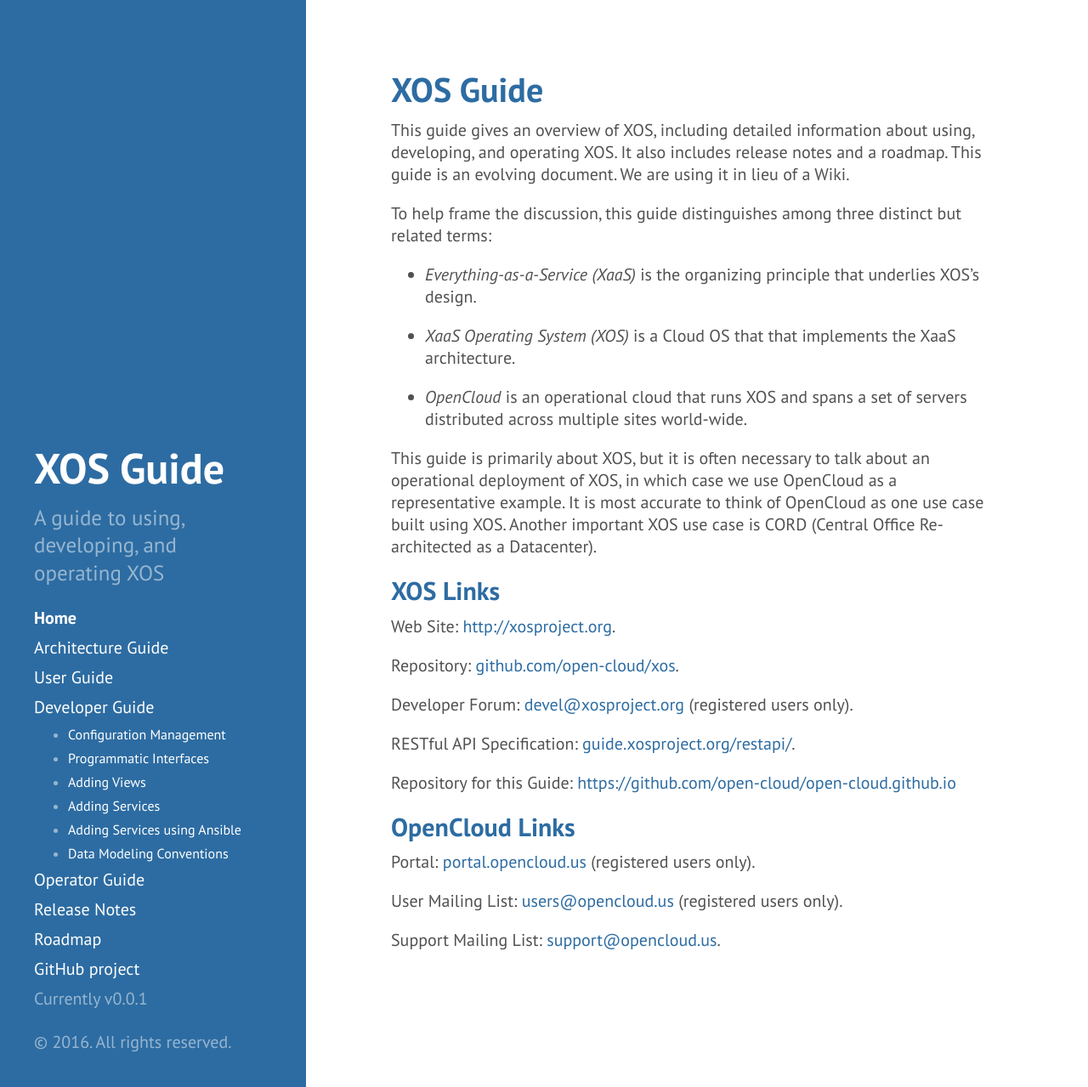
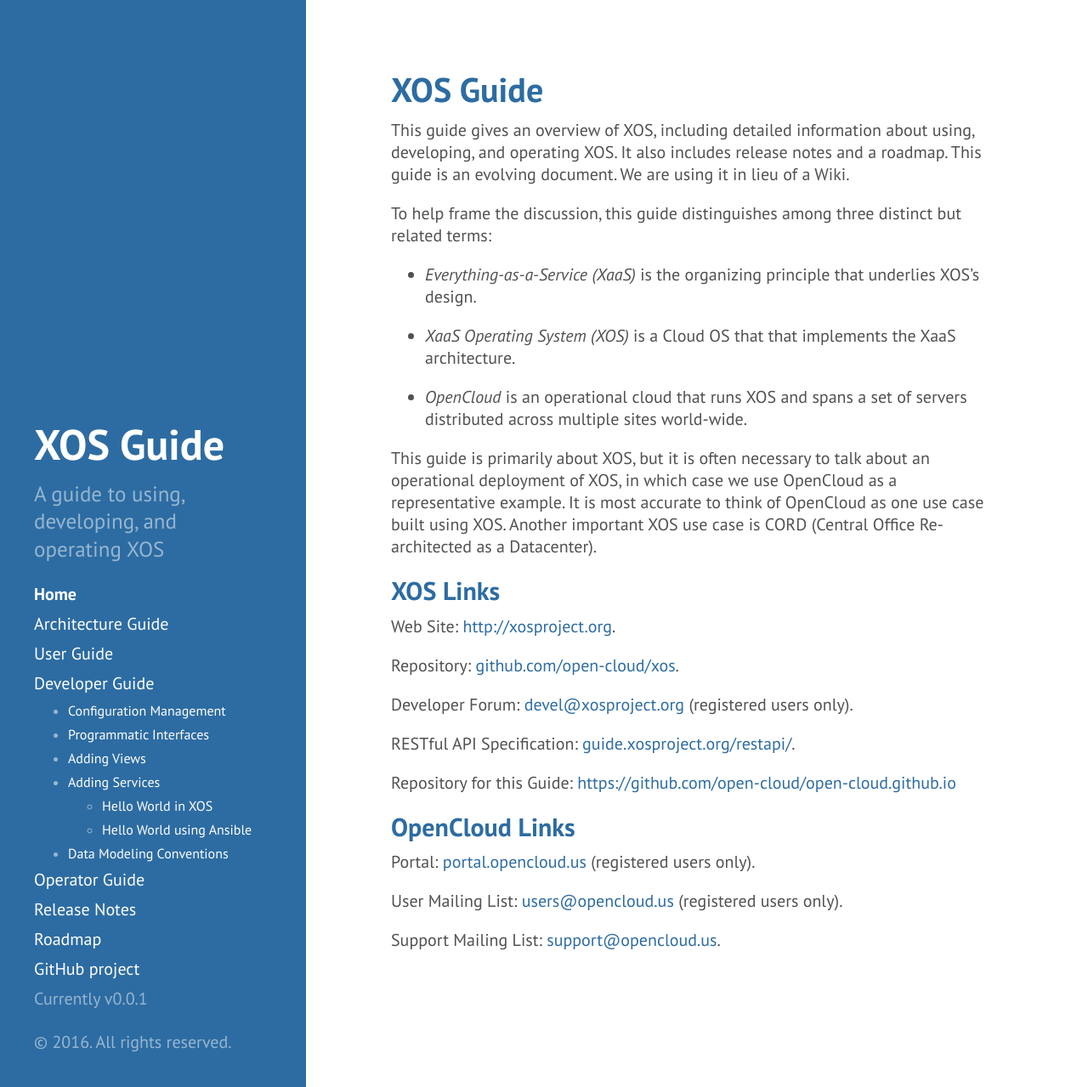
Before and after one commit to open-cloud/open-cloud.github.io.old, a Jekyll site: the page built from index.md, in a window 1280 px wide and 1279 px high. Shown: the whole window at 85% size. Built offline with Jekyll 4.4.1, drawn with Linux system fonts in a browser that asks for light colours; Markdown is read by kramdown in place of the engine named in the settings.

Commit message:
fixed CSS that cascaded shrink of sub <ul> elements

```diff
--- a/_includes/sidebar.html
+++ b/_includes/sidebar.html
@@ -19,8 +19,13 @@
         <li><a class="sidebar-nav-item{% if page.url == '/devguide/configmgmt/' %} active{% endif %}" href="/devguide/configmgmt/">Configuration Management</a></li>
         <li><a class="sidebar-nav-item{% if page.url == '/devguide/interfaces/' %} active{% endif %}" href="/devguide/interfaces/">Programmatic Interfaces</a></li>
         <li><a class="sidebar-nav-item{% if page.url == '/devguide/addview/' %} active{% endif %}" href="/devguide/addview/">Adding Views</a></li>
-        <li><a class="sidebar-nav-item{% if page.url == '/devguide/addservice/' %} active{% endif %}" href="/devguide/addservice/">Adding Services</a></li>
-        <li><a class="sidebar-nav-item{% if page.url == '/devguide/addserviceansible/' %} active{% endif %}" href="/devguide/addserviceansible/">Adding Services using Ansible</a></li>
+        <li><a class="sidebar-nav-item{% if page.url == '/devguide/addservice/' %} active{% endif %}" href="/devguide/addservice/">Adding Services</a>
+        <ul>
+
+        <li><a class="sidebar-nav-item{% if page.url == '/devguide/helloworld/' %} active{% endif %}" href="/devguide/helloworld/">Hello World in XOS</a></li>
+        <li><a class="sidebar-nav-item{% if page.url == '/devguide/hwansible/' %} active{% endif %}" href="/devguide/hwansible/">Hello World using Ansible</a></li>
+        </ul>
+        </li>
         <li><a class="sidebar-nav-item{% if page.url == '/devguide/datamodel/' %} active{% endif %}" href="/devguide/datamodel/">Data Modeling Conventions</a></li>
 
       </ul>
--- a/public/css/hyde.css
+++ b/public/css/hyde.css
@@ -105,7 +105,7 @@
 }
 .sidebar ul {
   margin-bottom: 0;
-  font-size: 0.8em;
+  font-size: 0.8rem;
 }
 
 /* Sticky sidebar
```
